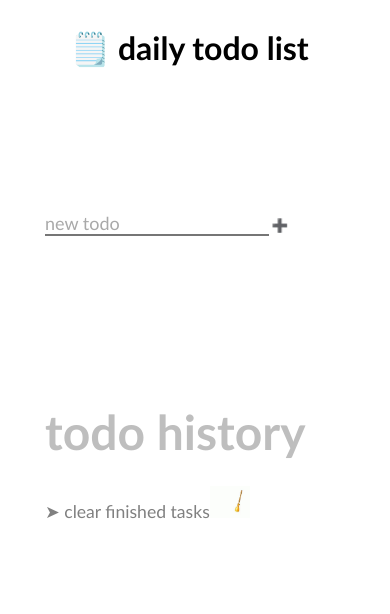
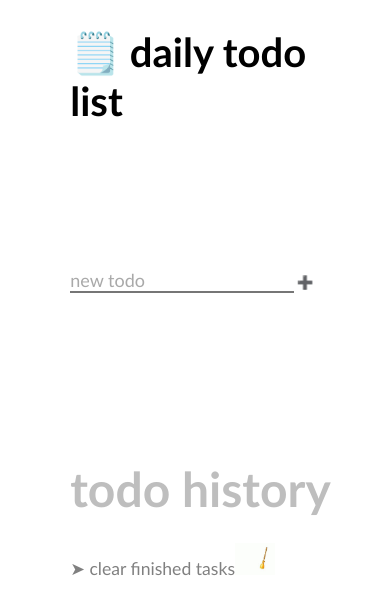
Before and after one commit to min0k/todo_app, a React (Create React App) app: page / in a window 390 px wide. Shown: the top 614 px of the page. Built offline with nearby package versions, Linux system fonts and the light colour scheme.

Commit message:
small UI changes

```diff
--- a/src/styles.css
+++ b/src/styles.css
@@ -41,11 +41,10 @@ nav ul {
   margin-right: 80px;
 }
 
-@media (max-width: 760px) {
+@media (max-width: 980px) {
   .container {
     flex-direction: column;
     justify-content: center;
-    align-items: center;
   }
 
   nav ul {
@@ -54,7 +53,7 @@ nav ul {
   }
 
   nav h1 {
-    font-size: 2rem;
+    font-size: 2.5rem;
   }
 
 }
```
